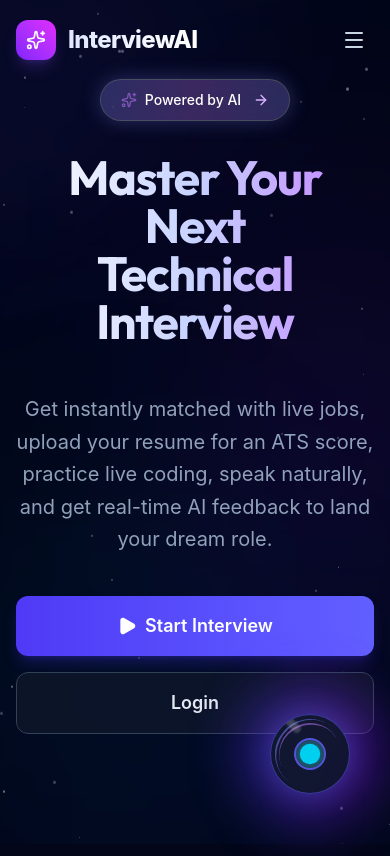
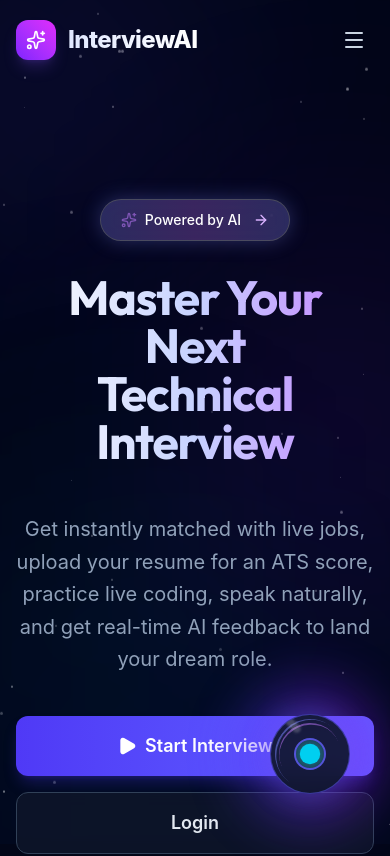
Before and after one commit to Ashish-Agrawal-7322/interviewai, a React app in the folder frontend/: page / in a window 390 px wide. Shown: the top 856 px of the page. Built offline with nearby package versions, Linux system fonts and the light colour scheme; the HTML template or start-up script is replaced by a standard one.

Commit message:
Fix mobile padding on home page hero

```diff
--- a/frontend/src/pages/Home.jsx
+++ b/frontend/src/pages/Home.jsx
@@ -19,7 +19,7 @@ const Home = () => {
           initial={{ opacity: 0, y: 30 }}
           animate={{ opacity: 1, y: 0 }}
           transition={{ duration: 0.8, ease: "easeOut" }}
-          className="text-center min-h-[85vh] flex flex-col justify-center -mt-20"
+          className="text-center min-h-[85vh] flex flex-col justify-center mt-10 md:-mt-20"
         >
           <motion.div
             initial={{ opacity: 0, scale: 0.9 }}
```
